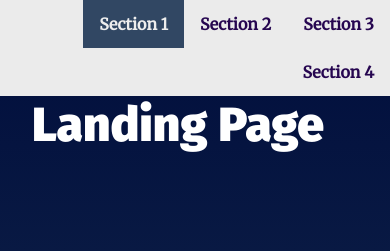
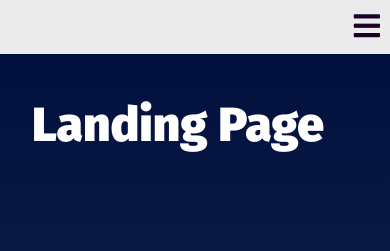
Before and after one commit to Ibrah-salama/Landing-page, a PHP site: page / in a window 390 px wide. Shown: the top 251 px of the page. Run offline with PHP 8.4, Linux system fonts and the light colour scheme.

Commit message:
add md file

```diff
--- a/css/styles.css
+++ b/css/styles.css
@@ -64,22 +64,56 @@ section {
 /* ---- Module Rules ---- */
 
 /* Navigation Styles*/
+
+/* styling for hamburger */
 .navbar__menu ul {
     padding-left: 0;
     margin: 0;
     text-align: right;
 }
-
+.hamburger{
+    background-color:transparent;
+    border: 0;
+    color: rgb(26, 1, 38);
+    cursor: pointer;
+    font-size: 30px;
+    float: right;
+    padding: 10px;
+    display: none;
+}
+.hamburger:focus{
+    outline: none;
+}
 .navbar__menu li {
     display: inline-flex;
 }
 
+/* add responsive to the landing page */
+@media screen and (max-width:600px){
+    .nav__ul {
+        display: none;
+        width: 100%;
+        flex-direction: column;
+
+    }
+    .nav__ul.show {
+        display: flex;
+
+    }
+    .hamburger{
+        display: block;
+    }
+
+}
 .navbar__menu .menu__link {
     display: block;
     padding: 1em;
     font-weight: bold;
     text-decoration: none;
     color: #000;
+}
+nav{
+    flex-wrap: wrap;
 }
 
 .navbar__menu .menu__link:hover {
@@ -106,6 +140,7 @@ section {
 }
 #myList{
     float: left;
+
 }
 /* Footer Styles */
 .page__footer {
--- a/index.html
+++ b/index.html
@@ -8,14 +8,19 @@
   <!-- Load Google Fonts -->
   <link href="https://fonts.googleapis.com/css?family=Fira+Sans:900|Merriweather&display=swap" rel="stylesheet">  <!-- Load Styles -->
   <link href="css/styles.css" rel="stylesheet">
+  <link rel="stylesheet" href="https://cdnjs.cloudflare.com/ajax/libs/font-awesome/5.15.3/css/all.min.css">
 </head>
 <body>
   <!-- HTML Follows BEM naming conventions
   IDs are only used for sections to connect menu achors to sections -->
   <header class="page__header">
     <nav class="navbar__menu">
+      <!-- add hamburger button to the nav bar -->
+      <button class="hamburger" id="hamburger">
+        <i class="fas fa-bars"></i>
+      </button>
       <!-- Navigation starts as empty UL that will be populated with JS -->
-      <ul id="myList">
+      <ul class="nav__ul" id="myList">
       </ul>
     </nav>
   </header>
--- a/js/app.js
+++ b/js/app.js
@@ -27,6 +27,10 @@ var docFragment = document.createDocumentFragment();
 const alinks = document.getElementsByTagName('a')
 //select all li
 const li = document.getElementsByTagName('li')
+// select the hamburger button
+const hamburger = document.getElementById('hamburger')
+//select the list of nav items
+const navUl = document.getElementsByClassName('nav__ul')[0]
 /**
  * End Global Variables
  * Start Helper Functions
@@ -111,3 +115,7 @@ function toggleActiveState(){
     },option)
     sections.forEach((sec)=>{ interActObserv.observe(sec)})
 }
+//add event listner to the hamburger button to show the list while click
+hamburger.addEventListener('click',()=>{
+    navUl.classList.toggle('show');
+})
```
Also changed, not shown: Capture.PNG (added), README.md, globalVars.PNG (added), new.PNG (added), res.PNG (added).
